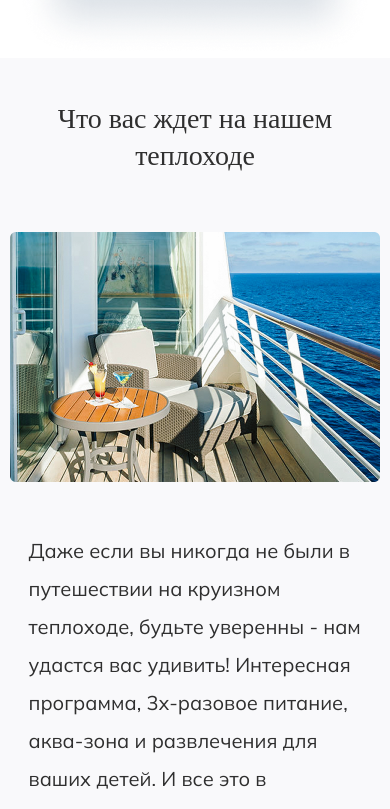
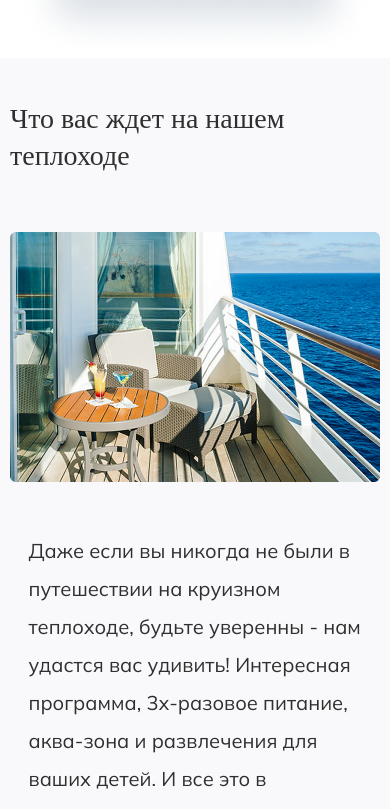
Before and after one commit to IlliaPavlyuchenko/Landing_Serenada, a Vue app: page / in a window 390 px wide. Shown: the part 1150-1959 px from the top of the page. Built offline with nearby package versions, Linux system fonts and the light colour scheme.

Commit message:
fix: section title resp

```diff
--- a/src/assets/styles/_base.scss
+++ b/src/assets/styles/_base.scss
@@ -52,6 +52,9 @@ body {
 .section__head {
   margin-bottom: 6rem;
   text-align: center;
+  @media (max-width: 420px) {
+    text-align: start;
+  }
 }
 
 .section__title {
--- a/src/components/BookingForm.vue
+++ b/src/components/BookingForm.vue
@@ -99,6 +99,9 @@ const services = ref([]);
 <style lang="scss" scoped>
 .section__title--w {
   padding-top: 8rem;
+  @media (max-width: 420px) {
+    padding-top: 4rem;
+  }
 }
 .container {
   position: relative;
@@ -108,7 +111,7 @@ const services = ref([]);
     margin-bottom: 34rem;
   }
   @media (max-width: 768px) {
-    margin-bottom: 40rem;
+    margin-bottom: 43rem;
   }
 }
 .booking {
```
